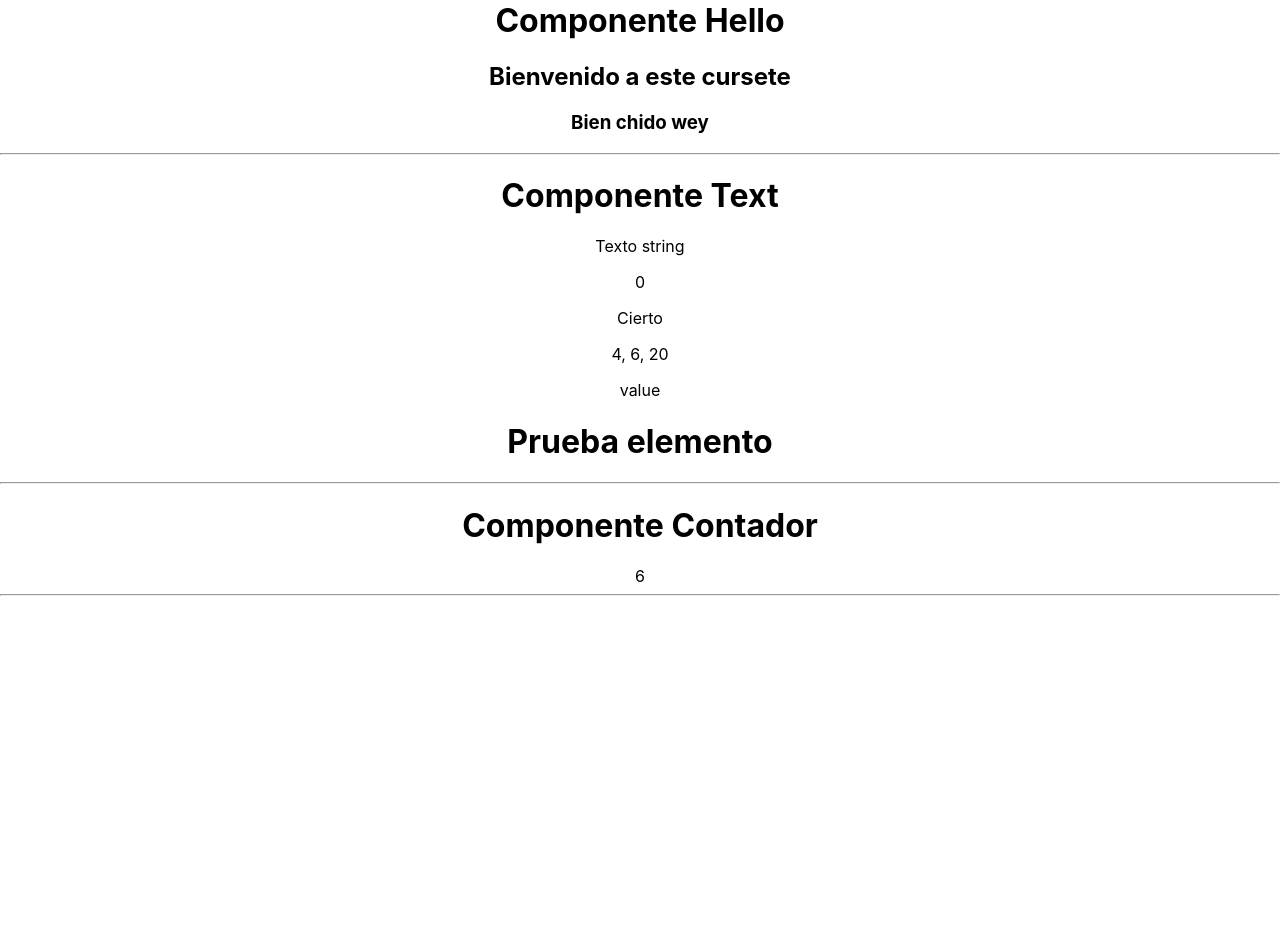
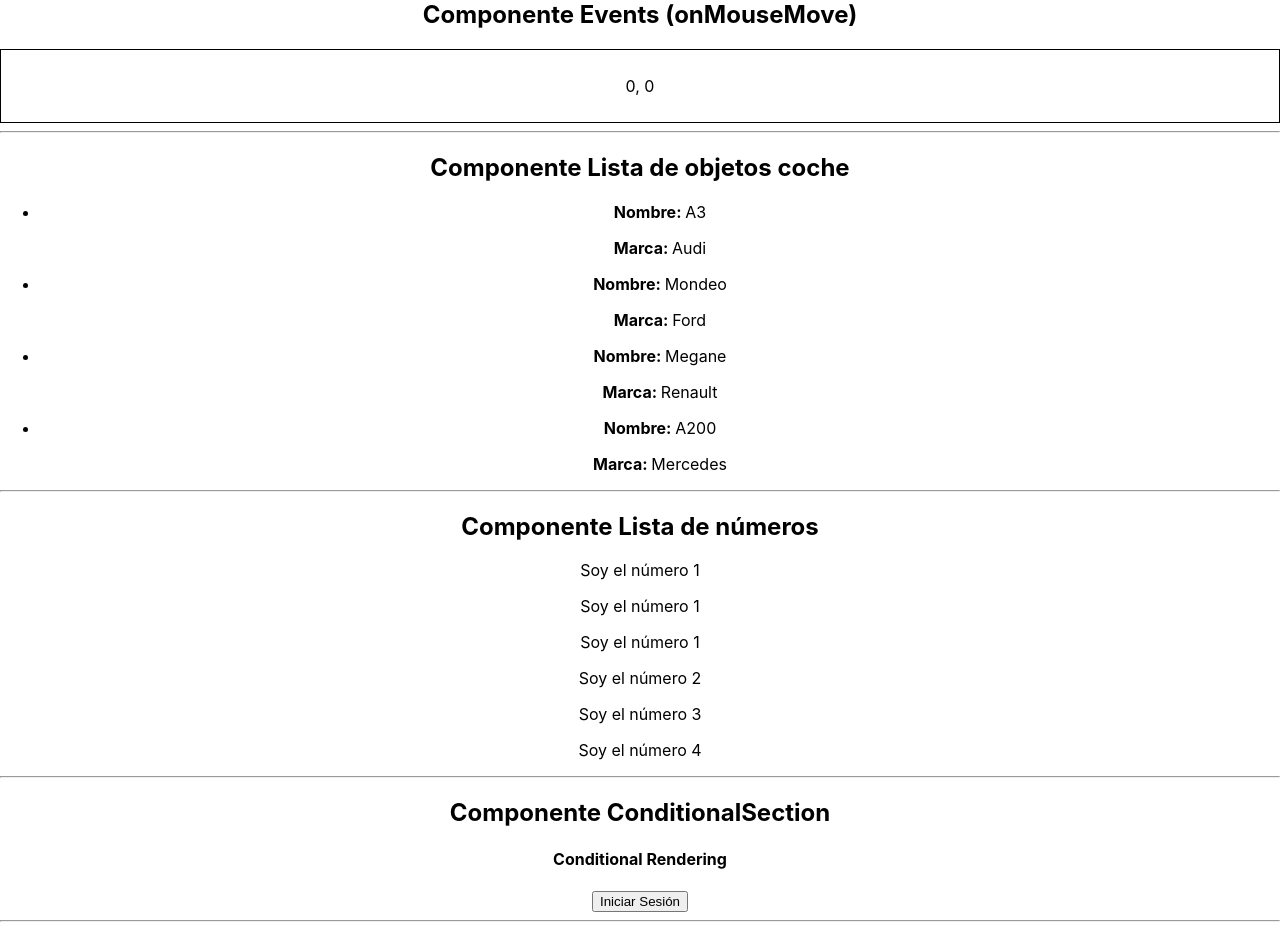
Before and after one commit to srubio131/CURSO_REACTJS, a React (Create React App) app in the folder udemy-curso/: page / in a window 1280 px wide. Shown: the part 820-1765 px from the top of the page. Before the commit the page ends 1424 px from the top, so only its background shows below. Built offline with nearby package versions, Linux system fonts and the light colour scheme.

Commit message:
36% success

```diff
--- a/udemy-curso/src/App.js
+++ b/udemy-curso/src/App.js
@@ -5,6 +5,10 @@ import './App.css';
 import Hello from './components/Hello'
 import Text from './components/Text'
 import Counter from './components/Counter'
+import ConditionalSection from './sections/conditional';
+import EventsSection from './sections/events';
+import ListNumbers from './components/ListNumbers';
+import ListObjectCars from './components/listObjectCars/ListObjectCars';
 
 function App() {
   return (
@@ -12,7 +16,22 @@ function App() {
       <header className="App-header">
         <img src={logo} className="App-logo" alt="logo" />
       </header>
-      <body>
+      <section>
+        <h1>Componente Events (onMouseMove)</h1>
+        <EventsSection />
+        <hr/>
+        <h1>Componente Lista de objetos coche</h1>
+        <ListObjectCars />
+        <hr/>
+        <h1>Componente Lista de números</h1>
+        <ListNumbers />
+        <hr/>
+        <h1>Componente ConditionalSection</h1>
+        <ConditionalSection />
+        <hr/>
+        <h1>Componente Contador</h1>
+        <Counter contadorInicial={-100}></Counter>
+        <hr/>
         <h1>Componente Hello</h1>
         <Hello title='Bienvenido a este cursete'></Hello>
         <hr/>
@@ -27,10 +46,7 @@ function App() {
           text='Texto string'
         />
         <hr/>
-        <h1>Componente Contador</h1>
-        <Counter></Counter>
-        <hr/>
-      </body>
+      </section>
     </div>
   );
 }
--- a/udemy-curso/src/components/Counter.js
+++ b/udemy-curso/src/components/Counter.js
@@ -1,9 +1,9 @@
 import React, { Component } from 'react';
 
 class Counter extends Component {
-    constructor() {
-      super();
-      this.state = { contador: 1 };
+    constructor(props) {
+      super(props);
+      this.state = { contador: this.props.contadorInicial };
       this.incrementCounter(1000, 'contador');
     }
 
@@ -14,7 +14,17 @@ class Counter extends Component {
     }
 
     render() {
-      return <span>{this.state.contador}</span>
+      return <CounterNumber number={ this.state.contador }></CounterNumber>
+    }
+  }
+
+  Counter.defaultProps = {
+    contadorInicial: 0
+  }
+
+  class CounterNumber extends Component {
+    render () {
+      return <span>{this.props.number}</span>
     }
   }
 
--- /dev/null
+++ b/udemy-curso/src/components/ListNumbers.js
@@ -0,0 +1,15 @@
+import React, { Component } from 'react';
+
+export default class ListNumbers extends Component {
+    render () {
+        const numbers = [1, 1, 1, 2, 3, 4];
+
+        return (
+            <div>
+                { numbers.map((number, index) => {
+                    return <p key={index}>Soy el número {number}</p>
+                })}
+            </div>
+        )
+    }
+}
--- /dev/null
+++ b/udemy-curso/src/components/listObjectCars/ListObjectCars.js
@@ -0,0 +1,31 @@
+import React, { Component } from 'react';
+import cars from './cars.json'
+
+class CarItem extends Component {
+    render () {
+        const { car } = this.props
+
+        return (
+            <li>
+                <p><strong>Nombre: </strong>{ car.name }</p>
+                <p><strong>Marca: </strong>{ car.company }</p>
+            </li>
+        )
+    }
+}
+
+export default class ListObjectCars extends Component {
+    render () {
+        return (
+            <div>
+                <ul>
+                    {
+                        cars.map((car) => {
+                            return <CarItem key={ car.id } car={car} />
+                        })
+                    }
+                </ul>
+            </div>
+        )
+    }
+}
--- /dev/null
+++ b/udemy-curso/src/components/listObjectCars/cars.json
@@ -0,0 +1,22 @@
+[
+  {
+    "id": "efe1a0cd-8353-4ba0-d4v3-30434c933298",
+    "name": "A3",
+    "company": "Audi"
+  },
+  {
+    "id": "9b9048ec-fff8-4bc5-m1k3-d0c65b83eb92",
+    "name": "Mondeo",
+    "company": "Ford"
+  },
+  {
+    "id": "f447e8a1-26a2-4e3a-p3n3-724e93fd4945",
+    "name": "Megane",
+    "company": "Renault"
+  },
+  {
+    "id": "52f1c5b7-14b5-41c0-t3t4-42ef853a7648",
+    "name": "A200",
+    "company": "Mercedes"
+  }
+]
--- /dev/null
+++ b/udemy-curso/src/sections/conditional.js
@@ -0,0 +1,57 @@
+import React, { Component } from 'react';
+
+// Tambien en vez de poner el bind() en el constructor, se podria poner
+// arrow function para que al setear el this.state tenga el contexto
+// del componente y no del evento. Si no no funcionaría
+function handleClick(event) {
+    console.log(event)
+    console.log(event.nativeEvent)
+
+    // const alertText = (!this.state.userLogged) ? 'Iniciando sesión...' : 'Cerrando sesión...'
+    alert('Iniciando sesión...')
+}
+
+class LogginButton extends Component {
+    constructor(sta) {
+        super()
+        //this.setState({ userLogged: true })
+        //this.handleClick = this.handleClick.bind(this)
+    }
+
+    render () {
+        return <button onClick={handleClick.bind(this)}>Iniciar Sesión</button>
+    }
+}
+
+class LogoutButton extends Component {
+    constructor() {
+        super()
+        //this.setState({ userLogged: false })
+        //this.handleClick = this.handleClick.bind(this)
+    }
+
+    render () {
+        return (
+            <div>
+                <p>Bienvenido, usuario!</p>
+                <button>Cerrar Sesión</button>
+            </div>
+        )
+    }
+}
+
+export default class ConditionalSection extends Component {
+    constructor(props) {
+        super(props)
+        this.state = { userLogged: false }
+    }
+
+    render () {
+        return (
+            <div>
+                <h4>Conditional Rendering</h4>
+                { (this.state.userLogged) ? <LogoutButton /> : <LogginButton /> }
+            </div>
+        )
+    }
+}
--- /dev/null
+++ b/udemy-curso/src/sections/events.js
@@ -0,0 +1,25 @@
+import React, { Component } from 'react';
+
+export default class EventsSection extends Component {
+    constructor () {
+        super()
+        this.state = { mouseX: 0, mouseY: 0 }
+    }
+
+    // Al utilizar el arrow function handleMouseMove contiene el contexto del componente
+    // Events.
+    // Las funciones de eventos tienen que tener bien enlazado el contexto
+    handleMouseMove = (e) => {
+        const { clientX, clientY } = e
+        this.setState({ mouseX: clientX, mouseY: clientY })
+    }
+
+    render () {
+        return (
+            <div onMouseMove={ this.handleMouseMove }
+                 style={{ border: '1px solid #000', marginTop: 10, padding: 10 }}>
+                     <p>{this.state.mouseX}, {this.state.mouseY}</p>
+            </div>
+        )
+    }
+}
```
